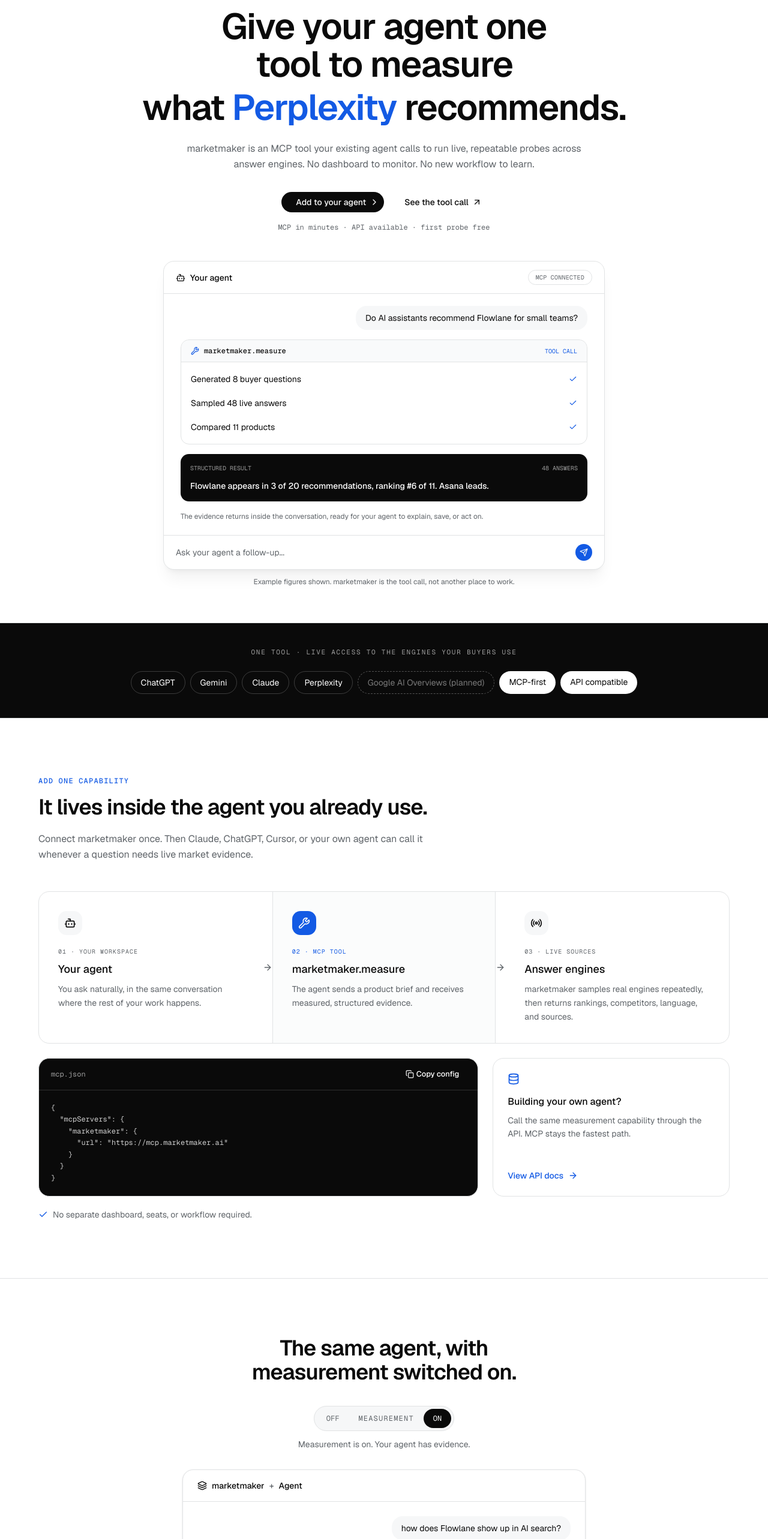
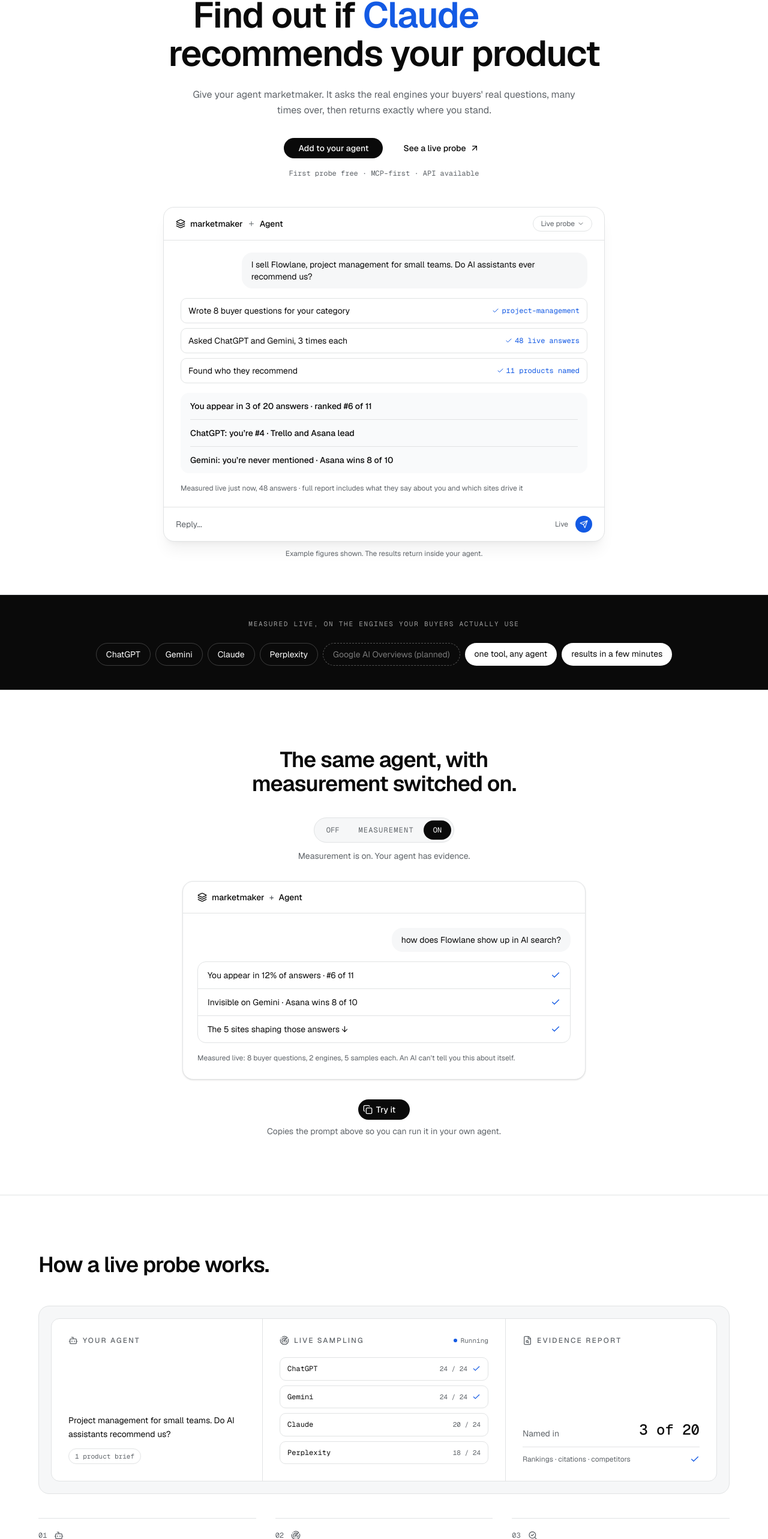
Before and after one commit to tayden-b/aeokit, a Next.js app: page / in a window 1280 px wide. Shown: the part 218-2784 px from the top of the page at 60% size. Built offline with nearby package versions, Linux system fonts and the light colour scheme.

Commit message:
feat: update hero section and remove one-connection component
Co-authored-by: tayden-b <196710509+tayden-b@users.noreply.github.com>

```diff
--- a/app/page.tsx
+++ b/app/page.tsx
@@ -1,6 +1,5 @@
 import { SiteHeader } from '@/components/marketmaker/site-header'
 import { HeroSection } from '@/components/marketmaker/hero-section'
-import { OneConnection } from '@/components/marketmaker/one-connection'
 import { LiveDataDemo } from '@/components/marketmaker/live-data-demo'
 import { ReadsTheWeb } from '@/components/marketmaker/reads-the-web'
 import { AgentHandsFile } from '@/components/marketmaker/agent-hands-file'
@@ -13,7 +12,6 @@ export default function Page() {
       <SiteHeader />
       <main>
         <HeroSection />
-        <OneConnection />
         <LiveDataDemo />
         <ReadsTheWeb />
         <AgentHandsFile />
--- a/components/marketmaker/hero-section.tsx
+++ b/components/marketmaker/hero-section.tsx
@@ -1,14 +1,14 @@
 'use client'
 
 import { useEffect, useState } from 'react'
-import { ArrowUpRight, Bot, Check, ChevronRight, Send, Wrench } from 'lucide-react'
+import { ArrowUpRight, Check, ChevronDown, Layers, Plus, Send } from 'lucide-react'
 import { Button } from '@/components/ui/button'
 
 const engines = ['ChatGPT', 'Gemini', 'Claude', 'Perplexity']
 const progress = [
-  ['Generated 8 buyer questions', 'complete'],
-  ['Sampled 48 live answers', 'complete'],
-  ['Compared 11 products', 'complete'],
+  ['Wrote 8 buyer questions for your category', 'project-management'],
+  ['Asked ChatGPT and Gemini, 3 times each', '48 live answers'],
+  ['Found who they recommend', '11 products named'],
 ]
 
 export function HeroSection() {
@@ -28,64 +28,64 @@ export function HeroSection() {
   return (
     <section aria-label="Hero" className="relative overflow-hidden bg-background">
       <div className="mx-auto max-w-4xl px-6 pb-12 pt-20 text-center sm:pt-28">
-        <p className="mx-auto flex w-fit items-center gap-2 rounded-full border border-border bg-muted px-3 py-1.5 font-mono text-[11px] font-medium tracking-[0.14em] text-brand">
-          <Wrench className="size-3.5" aria-hidden="true" /> MCP-FIRST TOOL FOR AI AGENTS
-        </p>
-        <h1 className="mt-6 text-balance text-4xl font-semibold leading-[1.06] tracking-tight sm:text-6xl">
-          Give your agent one tool to measure
-          <span className="mt-1 block sm:mt-2">
-            what <span className="text-brand" aria-live="polite">{engines[engine]}</span> recommends.
+        <p className="font-mono text-xs font-medium tracking-[0.18em] text-brand">THE MCP TOOL FOR LIVE AEO</p>
+        <h1 className="mt-5 text-balance text-4xl font-semibold leading-[1.06] tracking-tight sm:text-6xl">
+          Find out if{' '}
+          <span className="relative inline-grid min-w-[5.9em] text-left text-brand" aria-live="polite">
+            {engines.map((name, index) => (
+              <span
+                key={name}
+                className={`col-start-1 row-start-1 transition-all duration-500 ${index === engine ? 'translate-y-0 opacity-100' : '-translate-y-1 opacity-0'}`}
+                aria-hidden={index !== engine}
+              >
+                {name}
+              </span>
+            ))}
           </span>
+          <br className="hidden sm:block" /> recommends your product
         </h1>
         <p className="mx-auto mt-6 max-w-2xl text-pretty text-base leading-relaxed text-muted-foreground">
-          marketmaker is an MCP tool your existing agent calls to run live, repeatable probes across answer engines. No dashboard to monitor. No new workflow to learn.
+          Give your agent marketmaker. It asks the real engines your buyers&apos; real questions, many times over, then returns exactly where you stand.
         </p>
         <div className="mt-8 flex flex-wrap items-center justify-center gap-3">
-          <Button size="lg" className="rounded-full px-6" render={<a href="#add-to-agent">Add to your agent <ChevronRight data-icon="inline-end" /></a>} />
-          <Button size="lg" variant="ghost" className="rounded-full px-5" render={<a href="#how-it-works">See the tool call <ArrowUpRight data-icon="inline-end" /></a>} />
+          <Button size="lg" className="rounded-full px-6" render={<a href="#get-started">Add to your agent</a>} />
+          <Button size="lg" variant="ghost" className="rounded-full px-5" render={<a href="#live-probe">See a live probe <ArrowUpRight data-icon="inline-end" /></a>} />
         </div>
-        <p className="mt-4 font-mono text-xs text-muted-foreground">MCP in minutes · API available · first probe free</p>
+        <p className="mt-4 font-mono text-xs text-muted-foreground">First probe free · MCP-first · API available</p>
       </div>
 
       <div id="live-probe" className="mx-auto max-w-3xl px-4 pb-3">
         <div className="overflow-hidden rounded-2xl border border-border bg-card shadow-xl shadow-foreground/5">
           <div className="flex items-center justify-between border-b border-border px-5 py-3.5">
-            <div className="flex items-center gap-2 text-sm font-medium"><Bot className="size-4" aria-hidden="true" /> Your agent</div>
-            <span className="rounded-full border border-border px-3 py-1 font-mono text-[10px] tracking-wide text-muted-foreground">MCP CONNECTED</span>
+            <div className="flex items-center gap-2 text-sm font-medium"><Layers className="size-4" aria-hidden="true" /> marketmaker <Plus className="size-3 text-muted-foreground" /> Agent</div>
+            <button type="button" className="flex items-center gap-1 rounded-full border border-border px-3 py-1 text-xs text-muted-foreground">Live probe <ChevronDown className="size-3" /></button>
           </div>
           <div className="flex flex-col gap-4 px-5 py-5 sm:px-7">
-            <p className="ml-auto max-w-[85%] rounded-2xl bg-muted px-4 py-2.5 text-sm">Do AI assistants recommend Flowlane for small teams?</p>
-            <div className="overflow-hidden rounded-xl border border-border">
-              <div className="flex items-center justify-between border-b border-border bg-muted/60 px-4 py-2.5">
-                <span className="flex items-center gap-2 font-mono text-xs font-medium"><Wrench className="size-3.5 text-brand" /> marketmaker.measure</span>
-                <span className="font-mono text-[10px] text-brand">TOOL CALL</span>
-              </div>
-              <div className="flex flex-col gap-2 p-3" aria-live="polite">
-                {progress.map(([label], index) => (
-                  <div key={label} className={`flex items-center justify-between gap-4 px-1 py-1.5 text-sm transition-all duration-500 ${index < shown ? 'translate-y-0 opacity-100' : 'translate-y-2 opacity-0'}`}>
-                    <span>{label}</span><Check className="size-3.5 text-brand" aria-hidden="true" />
-                  </div>
-                ))}
-              </div>
+            <p className="ml-auto max-w-[85%] rounded-2xl bg-muted px-4 py-2.5 text-sm">I sell Flowlane, project management for small teams. Do AI assistants ever recommend us?</p>
+            <div className="flex flex-col gap-2" aria-live="polite">
+              {progress.map(([label, result], index) => (
+                <div key={label} className={`flex flex-col justify-between gap-1 rounded-lg border border-border px-3 py-2.5 text-sm transition-all duration-500 sm:flex-row sm:items-center ${index < shown ? 'translate-y-0 opacity-100' : 'translate-y-2 opacity-0'}`}>
+                  <span>{label}</span><span className="flex items-center gap-1 font-mono text-xs text-brand"><Check className="size-3" /> {result}</span>
+                </div>
+              ))}
             </div>
-            <div className="rounded-xl bg-foreground p-4 text-background">
-              <div className="flex items-center justify-between gap-4"><span className="font-mono text-[10px] text-background/60">STRUCTURED RESULT</span><span className="font-mono text-[10px] text-background/60">48 ANSWERS</span></div>
-              <p className="mt-3 text-sm font-medium">Flowlane appears in 3 of 20 recommendations, ranking #6 of 11. Asana leads.</p>
+            <div className="flex flex-col divide-y divide-border rounded-xl bg-muted/60 px-4">
+              {['You appear in 3 of 20 answers · ranked #6 of 11', 'ChatGPT: you’re #4 · Trello and Asana lead', 'Gemini: you’re never mentioned · Asana wins 8 of 10'].map((row) => <p key={row} className="py-3 text-sm font-medium">{row}</p>)}
             </div>
-            <p className="text-xs leading-relaxed text-muted-foreground">The evidence returns inside the conversation, ready for your agent to explain, save, or act on.</p>
+            <p className="text-xs leading-relaxed text-muted-foreground">Measured live just now, 48 answers · full report includes what they say about you and which sites drive it</p>
           </div>
-          <div className="flex items-center gap-3 border-t border-border px-5 py-3.5 text-muted-foreground"><span className="flex-1 text-sm">Ask your agent a follow-up...</span><span className="flex size-7 items-center justify-center rounded-full bg-brand text-brand-foreground"><Send className="size-3.5" /></span></div>
+          <div className="flex items-center gap-3 border-t border-border px-5 py-3.5 text-muted-foreground"><span className="flex-1 text-sm">Reply...</span><span className="text-xs">Live</span><span className="flex size-7 items-center justify-center rounded-full bg-brand text-brand-foreground"><Send className="size-3.5" /></span></div>
         </div>
-        <p className="mt-3 text-center text-xs text-muted-foreground">Example figures shown. marketmaker is the tool call, not another place to work.</p>
+        <p className="mt-3 text-center text-xs text-muted-foreground">Example figures shown. The results return inside your agent.</p>
       </div>
 
       <div id="sources" className="mt-12 border-y border-border bg-foreground py-10 text-background">
-        <p className="text-center font-mono text-[11px] tracking-[0.16em] text-background/60">ONE TOOL · LIVE ACCESS TO THE ENGINES YOUR BUYERS USE</p>
+        <p className="text-center font-mono text-[11px] tracking-[0.16em] text-background/60">MEASURED LIVE, ON THE ENGINES YOUR BUYERS ACTUALLY USE</p>
         <div className="mx-auto mt-6 flex max-w-5xl flex-wrap justify-center gap-2 px-6">
           {engines.map((name) => <span key={name} className="rounded-full border border-background/20 px-4 py-2 text-sm">{name}</span>)}
           <span className="rounded-full border border-dashed border-background/30 px-4 py-2 text-sm text-background/45">Google AI Overviews (planned)</span>
-          <span className="rounded-full bg-background px-4 py-2 text-sm text-foreground">MCP-first</span>
-          <span className="rounded-full bg-background px-4 py-2 text-sm text-foreground">API compatible</span>
+          <span className="rounded-full bg-background px-4 py-2 text-sm text-foreground">one tool, any agent</span>
+          <span className="rounded-full bg-background px-4 py-2 text-sm text-foreground">results in a few minutes</span>
         </div>
       </div>
     </section>
--- a/components/marketmaker/reads-the-web.tsx
+++ b/components/marketmaker/reads-the-web.tsx
@@ -1,42 +1,85 @@
-import { Bot, Braces, Check, Radar, Wrench } from 'lucide-react'
+import { Bot, Check, FileSearch, Radar, SearchCheck } from 'lucide-react'
 
 const steps = [
-  { icon: Bot, title: 'Your agent sends context', body: 'A short product brief and the question you want measured. The call starts from the agent conversation you already use.' },
-  { icon: Radar, title: 'The tool samples live engines', body: 'marketmaker writes buyer questions and asks real answer engines repeatedly, because one generated answer is noise.' },
-  { icon: Braces, title: 'Structured evidence returns', body: 'Your agent gets rankings, competitors, exact answer language, and influential sources as data it can explain or act on.' },
+  { icon: Bot, title: 'Ask from your agent', body: 'Describe what you sell and who buys it. Your agent passes that context to marketmaker. No dashboard, tracking code, or site changes.' },
+  { icon: Radar, title: 'We ask the engines live', body: 'marketmaker writes the questions your buyers would actually ask, then samples the real engines repeatedly because one answer is noise.' },
+  { icon: SearchCheck, title: 'Your agent gets the evidence', body: 'Rankings, competitors, exact answer language, and the websites shaping those answers return to the conversation where you started.' },
 ]
 
 const engines = ['ChatGPT', 'Gemini', 'Claude', 'Perplexity']
 
 export function ReadsTheWeb() {
   return (
-    <section className="border-b border-border bg-background px-6 py-24">
+    <section id="how-it-works" className="border-b border-border bg-background px-6 py-24">
       <div className="mx-auto max-w-6xl">
-        <div className="flex flex-col justify-between gap-5 md:flex-row md:items-end">
-          <div><p className="font-mono text-xs font-medium tracking-widest text-brand">INSIDE THE TOOL CALL</p><h2 className="mt-4 text-balance text-3xl font-semibold tracking-tight sm:text-4xl">How a live probe works.</h2></div>
-          <p className="max-w-md text-sm leading-relaxed text-muted-foreground">Your agent invokes one MCP tool. marketmaker does the measurement work and returns evidence, not another interface.</p>
-        </div>
+        <h2 className="text-balance text-3xl font-semibold tracking-tight sm:text-4xl">How a live probe works.</h2>
 
         <div className="mt-12 overflow-hidden rounded-2xl border border-border bg-muted p-3 sm:p-5">
-          <div className="grid overflow-hidden rounded-xl border border-border bg-card lg:grid-cols-[0.9fr_auto_1.2fr_auto_0.9fr] lg:items-stretch">
+          <div className="grid overflow-hidden rounded-xl border border-border bg-card lg:grid-cols-[1fr_auto_1.15fr_auto_1fr] lg:items-stretch">
             <div className="flex flex-col justify-between gap-8 p-5 sm:p-7">
-              <div className="flex items-center gap-2 text-xs font-medium uppercase tracking-[0.18em] text-muted-foreground"><Wrench className="size-4" aria-hidden="true" /> MCP request</div>
-              <div className="flex flex-col gap-3"><p className="font-mono text-xs text-brand">marketmaker.measure</p><p className="text-sm leading-relaxed">Project management for small teams. Measure whether AI assistants recommend us.</p><span className="w-fit rounded-full border border-border px-2.5 py-1 font-mono text-[11px] text-muted-foreground">sent by your agent</span></div>
+              <div className="flex items-center gap-2 text-xs font-medium uppercase tracking-[0.18em] text-muted-foreground">
+                <Bot className="size-4" aria-hidden="true" /> Your agent
+              </div>
+              <div className="flex flex-col gap-3">
+                <p className="text-sm leading-relaxed">Project management for small teams. Do AI assistants recommend us?</p>
+                <span className="w-fit rounded-full border border-border px-2.5 py-1 font-mono text-[11px] text-muted-foreground">1 product brief</span>
+              </div>
             </div>
+
             <div className="hidden w-px bg-border lg:block" aria-hidden="true" />
             <div className="flex flex-col gap-5 border-y border-border p-5 sm:p-7 lg:border-y-0">
-              <div className="flex items-center justify-between gap-4"><div className="flex items-center gap-2 text-xs font-medium uppercase tracking-[0.18em] text-muted-foreground"><Radar className="size-4" aria-hidden="true" /> Live sampling</div><span className="flex items-center gap-1.5 font-mono text-[11px] text-muted-foreground"><span className="size-1.5 rounded-full bg-brand" aria-hidden="true" /> Running</span></div>
-              <div className="flex flex-col gap-2">{engines.map((engine, index) => <div key={engine} className="flex items-center justify-between rounded-lg border border-border bg-background px-3 py-2.5"><span className="font-mono text-xs">{engine}</span><span className="flex items-center gap-2 font-mono text-[11px] text-muted-foreground">{index === 0 ? '24 / 24' : index === 1 ? '24 / 24' : index === 2 ? '20 / 24' : '18 / 24'}{index < 2 && <Check className="size-3.5 text-brand" aria-label="Complete" />}</span></div>)}</div>
+              <div className="flex items-center justify-between gap-4">
+                <div className="flex items-center gap-2 text-xs font-medium uppercase tracking-[0.18em] text-muted-foreground">
+                  <Radar className="size-4" aria-hidden="true" /> Live sampling
+                </div>
+                <span className="flex items-center gap-1.5 font-mono text-[11px] text-muted-foreground">
+                  <span className="size-1.5 rounded-full bg-brand" aria-hidden="true" /> Running
+                </span>
+              </div>
+              <div className="flex flex-col gap-2">
+                {engines.map((engine, index) => (
+                  <div key={engine} className="flex items-center justify-between rounded-lg border border-border bg-background px-3 py-2.5">
+                    <span className="font-mono text-xs">{engine}</span>
+                    <span className="flex items-center gap-2 font-mono text-[11px] text-muted-foreground">
+                      {index === 0 ? '24 / 24' : index === 1 ? '24 / 24' : index === 2 ? '20 / 24' : '18 / 24'}
+                      {index < 2 && <Check className="size-3.5 text-brand" aria-label="Complete" />}
+                    </span>
+                  </div>
+                ))}
+              </div>
             </div>
+
             <div className="hidden w-px bg-border lg:block" aria-hidden="true" />
             <div className="flex flex-col justify-between gap-8 p-5 sm:p-7">
-              <div className="flex items-center gap-2 text-xs font-medium uppercase tracking-[0.18em] text-muted-foreground"><Braces className="size-4" aria-hidden="true" /> MCP response</div>
-              <div className="flex flex-col gap-3"><div className="flex items-end justify-between gap-4 border-b border-border pb-3"><span className="text-sm text-muted-foreground">Named in</span><strong className="font-mono text-2xl font-medium tabular-nums">3 of 20</strong></div><div className="flex items-center justify-between gap-4 text-xs text-muted-foreground"><span>rankings[] · sources[] · actions[]</span><Check className="size-4 text-brand" aria-label="Response ready" /></div><span className="w-fit rounded-full bg-muted px-2.5 py-1 font-mono text-[11px] text-muted-foreground">returned to your agent</span></div>
+              <div className="flex items-center gap-2 text-xs font-medium uppercase tracking-[0.18em] text-muted-foreground">
+                <FileSearch className="size-4" aria-hidden="true" /> Evidence report
+              </div>
+              <div className="flex flex-col gap-3">
+                <div className="flex items-end justify-between gap-4 border-b border-border pb-3">
+                  <span className="text-sm text-muted-foreground">Named in</span>
+                  <strong className="font-mono text-2xl font-medium tabular-nums">3 of 20</strong>
+                </div>
+                <div className="flex items-center justify-between gap-4 text-xs text-muted-foreground">
+                  <span>Rankings · citations · competitors</span>
+                  <Check className="size-4 text-brand" aria-label="Report ready" />
+                </div>
+              </div>
             </div>
           </div>
         </div>
 
-        <div className="mt-10 grid gap-8 md:grid-cols-3">{steps.map(({ icon: Icon, title, body }, index) => <article key={title} className="group border-t border-border pt-5 transition-transform duration-200 ease-out hover:-translate-y-0.5"><div className="flex items-center gap-3"><span className="font-mono text-xs text-muted-foreground">0{index + 1}</span><Icon className="size-4 text-muted-foreground" aria-hidden="true" /></div><h3 className="mt-4 text-lg font-medium">{title}</h3><p className="mt-2 text-sm leading-relaxed text-muted-foreground">{body}</p></article>)}</div>
+        <div className="mt-10 grid gap-8 md:grid-cols-3">
+          {steps.map(({ icon: Icon, title, body }, index) => (
+            <article key={title} className="group border-t border-border pt-5 transition-transform duration-200 ease-out hover:-translate-y-0.5">
+              <div className="flex items-center gap-3">
+                <span className="font-mono text-xs text-muted-foreground">0{index + 1}</span>
+                <Icon className="size-4 text-muted-foreground" aria-hidden="true" />
+              </div>
+              <h3 className="mt-4 text-lg font-medium">{title}</h3>
+              <p className="mt-2 text-sm leading-relaxed text-muted-foreground">{body}</p>
+            </article>
+          ))}
+        </div>
       </div>
     </section>
   )
```
